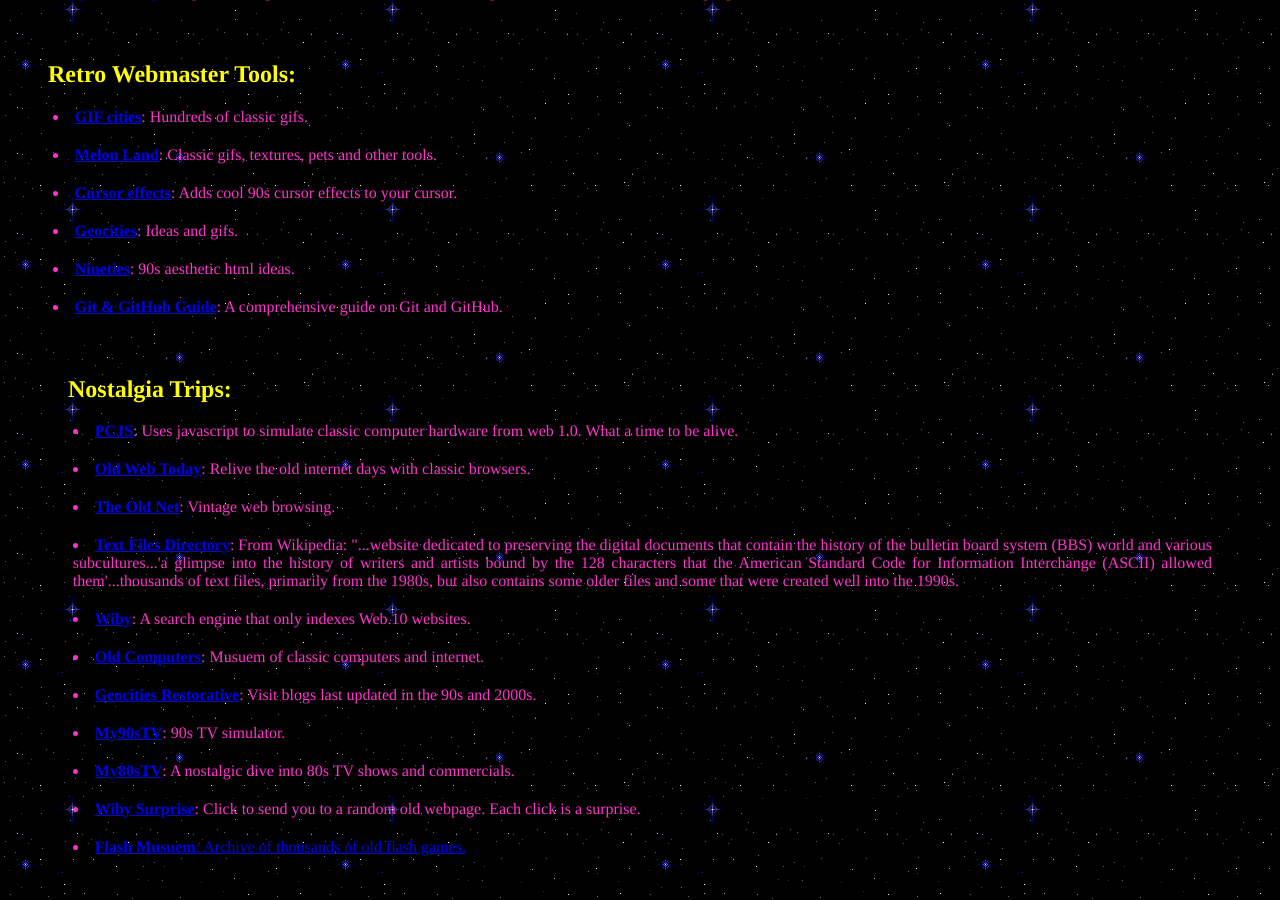
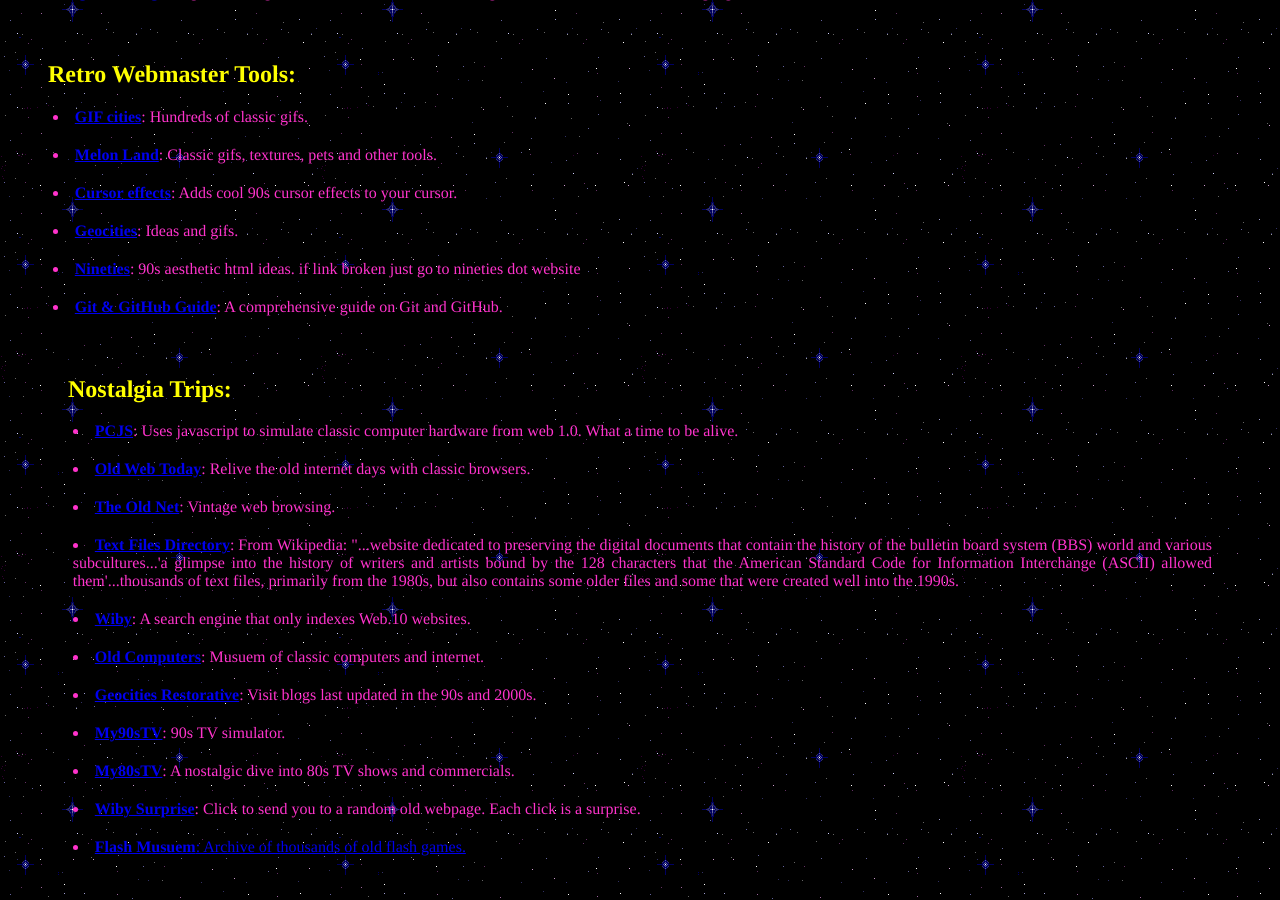
Before and after one commit to Catofminerva/Catofminerva.github.io, a Jekyll site: the page coolsite.html, which Jekyll copies as it is, in a window 1280 px wide and 900 px high, scrolled down 1355 px. Built offline with Jekyll 4.4.1, drawn with Linux system fonts in a browser that asks for light colours.

Commit message:
Update coolsite.html

```diff
--- a/coolsite.html
+++ b/coolsite.html
@@ -167,7 +167,7 @@
                 <li><strong><a href="https://melonland.net//">Melon Land</a></strong>: Classic gifs, textures, pets and other tools.</li>
                 <li><strong><a href="https://tholman.com/cursor-effects/">Cursor effects</a></strong>: Adds cool 90s cursor effects to your cursor.</li>
                 <li><strong><a href="https://geocities/?q=cat">Geocities</a></strong>: Ideas and gifs.</li>
-                <li><strong><a href="nineties.website">Nineties</a></strong>: 90s aesthetic html ideas.</li>
+                <li><strong><a href="nineties.website">Nineties</a></strong>: 90s aesthetic html ideas. if link broken just go to nineties dot website</li>
                 <li><strong><a href="https://fateen45.notion.site/Git-GitHub-61bc81766b2e4c7d9a346db3078ce833">Git & GitHub Guide</a></strong>: A comprehensive guide on Git and GitHub.</li>
 
 
```
